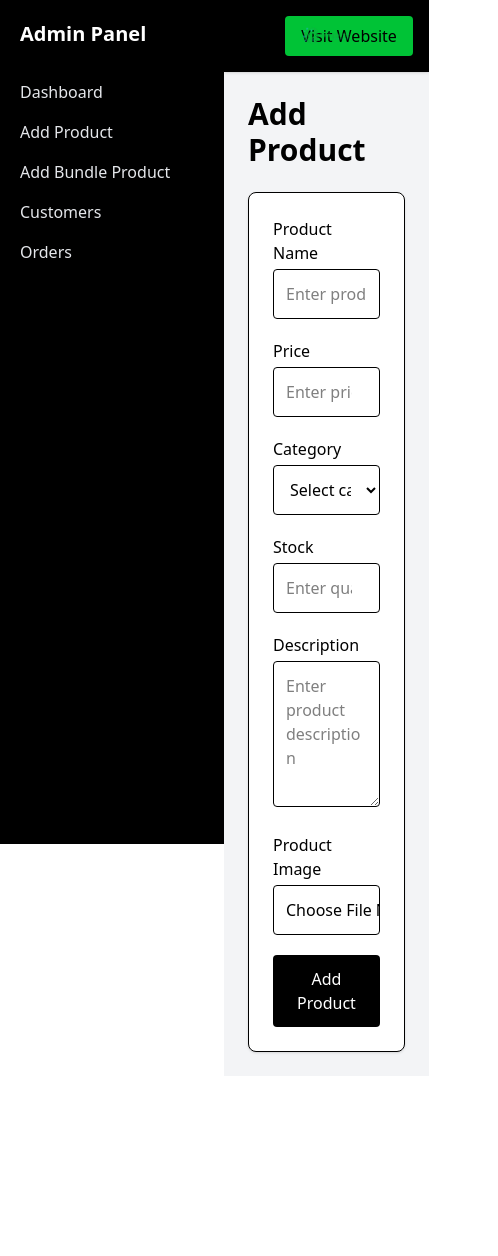
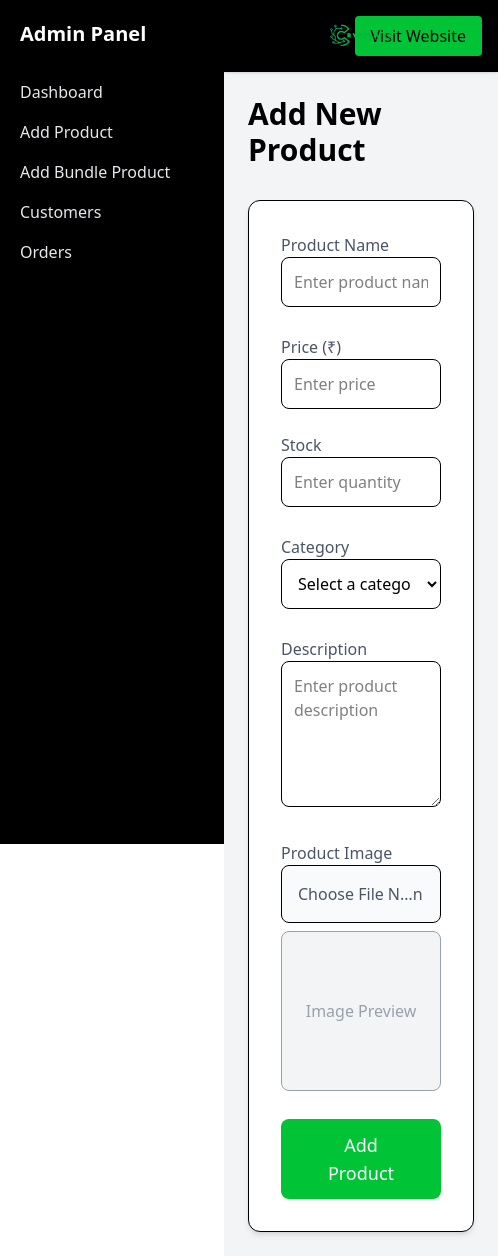
Before and after one commit to Tron-Technolegies/Cryptonite-Admin, a React (Vite) app: page /add-product in a window 390 px wide. Shown: the whole page, 498 px wide, since content can reach past the window. Before the commit the page ends 1076 px from the top, so only its background shows below. Built offline with nearby package versions, Linux system fonts and the light colour scheme.

Commit message:
updated admin panel

```diff
--- a/src/components/layout/Sidebar.jsx
+++ b/src/components/layout/Sidebar.jsx
@@ -15,11 +15,11 @@ const Sidebar = () => {
           Add Product
         </Link>
 
-        <Link to="/admin/add-bundle" className="hover:text-white">
+        <Link to="/add-bundle-products" className="hover:text-white">
           Add Bundle Product
         </Link>
 
-        <Link to="/admin/customers" className="hover:text-white">
+        <Link to="/users" className="hover:text-white">
           Customers
         </Link>
 
--- /dev/null
+++ b/src/pages/bundles/AddBundleProduct.jsx
@@ -0,0 +1,77 @@
+import React from "react";
+
+const AddBundleProduct = () => {
+  return (
+    <div className="max-w-4xl">
+      <h2 className="text-3xl font-bold mb-8">Add Bundle Product</h2>
+
+      <div className="bg-white shadow-md p-8 rounded-xl border space-y-7">
+        <div className="space-y-2">
+          <label className="text-gray-600 font-medium">Bundle Title</label>
+          <input
+            type="text"
+            className="w-full p-3 border rounded-lg focus:outline-none focus:ring-2 focus:ring-black"
+            placeholder="Enter bundle title"
+          />
+        </div>
+
+        <div className="space-y-2">
+          <label className="text-gray-600 font-medium">Bundle Price (₹)</label>
+          <input
+            type="number"
+            className="w-full p-3 border rounded-lg focus:outline-none focus:ring-2 focus:ring-black"
+            placeholder="Enter bundle price"
+          />
+        </div>
+
+        <div className="space-y-2">
+          <label className="text-gray-600 font-medium">Description</label>
+          <textarea
+            rows="4"
+            className="w-full p-3 border rounded-lg focus:outline-none focus:ring-2 focus:ring-black"
+            placeholder="Write a short description"
+          ></textarea>
+        </div>
+
+        <div className="space-y-2">
+          <label className="text-gray-600 font-medium">Select Products</label>
+
+          <select
+            multiple
+            className="w-full p-3 border rounded-lg h-40 focus:outline-none focus:ring-2 focus:ring-black"
+          >
+            <option>ASIC Miner A1</option>
+            <option>ASIC Miner A2</option>
+            <option>GPU Rig 8-Card</option>
+            <option>Cooling Fan Pro</option>
+            <option>Mining PSU 3000W</option>
+          </select>
+
+          <p className="text-gray-500 text-sm">
+            Hold <span className="font-semibold">CTRL</span> to select multiple.
+          </p>
+        </div>
+
+        <div className="space-y-2">
+          <label className="text-gray-600 font-medium">Bundle Image</label>
+          <input
+            type="file"
+            className="w-full p-3 border rounded-lg bg-gray-50 focus:outline-none"
+          />
+        </div>
+
+        <div className="h-40 w-40 border rounded-lg bg-gray-100 flex items-center justify-center text-gray-400">
+          Image Preview
+        </div>
+
+        <div>
+          <button className="bg-(--primary-color) text-white px-7 py-3 rounded-lg text-lg hover:bg-gray-900 transition">
+            Create Bundle
+          </button>
+        </div>
+      </div>
+    </div>
+  );
+};
+
+export default AddBundleProduct;
--- /dev/null
+++ b/src/pages/login/LoginPage.jsx
@@ -0,0 +1,52 @@
+import React from "react";
+
+const LoginPage = () => {
+  return (
+    <div className="min-h-screen flex items-center justify-center bg-gray-100">
+
+      {/* Card */}
+      <div className="bg-white shadow-lg p-8 rounded-xl w-full max-w-md border">
+
+        {/* Title */}
+        <h2 className="text-3xl font-bold text-center mb-6">Admin Login</h2>
+
+        {/* Form */}
+        <form className="space-y-5">
+
+          {/* Email */}
+          <div className="space-y-2">
+            <label className="text-gray-600 font-medium">Email</label>
+            <input
+              type="email"
+              className="w-full p-3 border rounded-lg focus:outline-none focus:ring-2 focus:ring-black"
+              placeholder="Enter email"
+            />
+          </div>
+
+          {/* Password */}
+          <div className="space-y-2">
+            <label className="text-gray-600 font-medium">Password</label>
+            <input
+              type="password"
+              className="w-full p-3 border rounded-lg focus:outline-none focus:ring-2 focus:ring-black"
+              placeholder="Enter password"
+            />
+          </div>
+
+          {/* Submit */}
+          <button
+            className="w-full bg-(--primary-color) text-white py-3 rounded-lg text-lg hover:bg-gray-900 transition"
+            type="submit"
+          >
+            Login
+          </button>
+        </form>
+
+
+
+      </div>
+    </div>
+  );
+};
+
+export default LoginPage;
--- a/src/pages/products/AddProducts.jsx
+++ b/src/pages/products/AddProducts.jsx
@@ -1,38 +1,53 @@
 import React from "react";
 
-const AddProducts = () => {
+const AddProduct = () => {
   return (
-    <div>
-      <h2 className="text-3xl font-bold mb-6">Add Product</h2>
+    <div className="max-w-4xl">
 
-      <div className="bg-white shadow-sm p-6 rounded-lg border max-w-3xl">
-        <form className="space-y-5">
+      {/* Page Title */}
+      <h2 className="text-3xl font-bold mb-8">Add New Product</h2>
+
+      {/* Card */}
+      <div className="bg-white shadow-md p-8 rounded-xl border space-y-7">
 
         {/* Product Name */}
-          <div>
-            <label className="block font-medium mb-1">Product Name</label>
+        <div className="space-y-2">
+          <label className="text-gray-600 font-medium">Product Name</label>
           <input
             type="text"
-              className="w-full p-3 border rounded"
+            className="w-full p-3 border rounded-lg focus:outline-none focus:ring-2 focus:ring-black"
             placeholder="Enter product name"
           />
         </div>
 
-          {/* Price */}
-          <div>
-            <label className="block font-medium mb-1">Price</label>
+        {/* Price & Stock */}
+        <div className="grid grid-cols-1 md:grid-cols-2 gap-6">
+
+          <div className="space-y-2">
+            <label className="text-gray-600 font-medium">Price (₹)</label>
             <input
               type="number"
-              className="w-full p-3 border rounded"
+              className="w-full p-3 border rounded-lg focus:outline-none focus:ring-2 focus:ring-black"
               placeholder="Enter price"
             />
           </div>
 
+          <div className="space-y-2">
+            <label className="text-gray-600 font-medium">Stock</label>
+            <input
+              type="number"
+              className="w-full p-3 border rounded-lg focus:outline-none focus:ring-2 focus:ring-black"
+              placeholder="Enter quantity"
+            />
+          </div>
+
+        </div>
+
         {/* Category */}
-          <div>
-            <label className="block font-medium mb-1">Category</label>
-            <select className="w-full p-3 border rounded">
-              <option>Select category</option>
+        <div className="space-y-2">
+          <label className="text-gray-600 font-medium">Category</label>
+          <select className="w-full p-3 border rounded-lg focus:outline-none focus:ring-2 focus:ring-black">
+            <option>Select a category</option>
             <option>Mining Machine</option>
             <option>GPU</option>
             <option>Accessories</option>
@@ -40,43 +55,43 @@ const AddProducts = () => {
           </select>
         </div>
 
-          {/* Stock */}
-          <div>
-            <label className="block font-medium mb-1">Stock</label>
-            <input
-              type="number"
-              className="w-full p-3 border rounded"
-              placeholder="Enter quantity"
-            />
-          </div>
-
         {/* Description */}
-          <div>
-            <label className="block font-medium mb-1">Description</label>
+        <div className="space-y-2">
+          <label className="text-gray-600 font-medium">Description</label>
           <textarea
             rows="5"
-              className="w-full p-3 border rounded"
+            className="w-full p-3 border rounded-lg focus:outline-none focus:ring-2 focus:ring-black"
             placeholder="Enter product description"
           ></textarea>
         </div>
 
         {/* Image Upload */}
-          <div>
-            <label className="block font-medium mb-1">Product Image</label>
-            <input type="file" className="w-full p-3 border rounded" />
+        <div className="space-y-2">
+          <label className="text-gray-600 font-medium">Product Image</label>
+
+          <div className="border rounded-lg p-4 bg-gray-50 hover:bg-gray-100 transition cursor-pointer">
+            <input
+              type="file"
+              className="w-full text-gray-600"
+            />
+          </div>
+
+          {/* Optional Preview Box */}
+          <div className="h-40 w-40 border rounded-lg bg-gray-100 flex items-center justify-center text-gray-400">
+            Image Preview
+          </div>
         </div>
 
         {/* Submit Button */}
         <div>
-            <button className="bg-black text-white px-6 py-3 rounded hover:bg-gray-900 transition">
+          <button className="bg-(--primary-color) text-white px-7 py-3 rounded-lg text-lg hover:bg-gray-900 transition">
             Add Product
           </button>
         </div>
 
-        </form>
       </div>
     </div>
   );
 };
 
-export default AddProducts;
+export default AddProduct;
--- /dev/null
+++ b/src/pages/users/Users.jsx
@@ -0,0 +1,45 @@
+import React from "react";
+
+const Users = () => {
+  const dummyUsers = [
+    { id: 1, name: "Aswin Binaj", email: "aswin@gmail.com", phone: "9876543210" },
+    { id: 2, name: "Parvathi Nair", email: "parvathi@gmail.com", phone: "9544332211" },
+    { id: 3, name: "Mohammed Shafi", email: "shafi@gmail.com", phone: "8089001122" },
+  ];
+
+  return (
+    <div>
+      <h2 className="text-3xl font-bold mb-6">Users</h2>
+
+      <div className="bg-white shadow-md rounded-lg border overflow-hidden">
+        <table className="w-full border-collapse">
+
+          {/* Table Header */}
+          <thead className="bg-(--primary-color) text-black">
+            <tr>
+              <th className="p-4 text-left border-b">ID</th>
+              <th className="p-4 text-left border-b">Name</th>
+              <th className="p-4 text-left border-b">Email</th>
+              <th className="p-4 text-left border-b">Phone</th>
+            </tr>
+          </thead>
+
+          {/* Table Body */}
+          <tbody>
+            {dummyUsers.map((user) => (
+              <tr key={user.id} className="hover:bg-gray-50 transition">
+                <td className="p-4 border-b">{user.id}</td>
+                <td className="p-4 border-b">{user.name}</td>
+                <td className="p-4 border-b">{user.email}</td>
+                <td className="p-4 border-b">{user.phone}</td>
+              </tr>
+            ))}
+          </tbody>
+
+        </table>
+      </div>
+    </div>
+  );
+};
+
+export default Users;
```
Also changed, not shown: src/routes/AppRoutes.jsx (+15 -1 lines). Lines whose indentation alone changed are shown as unchanged.
